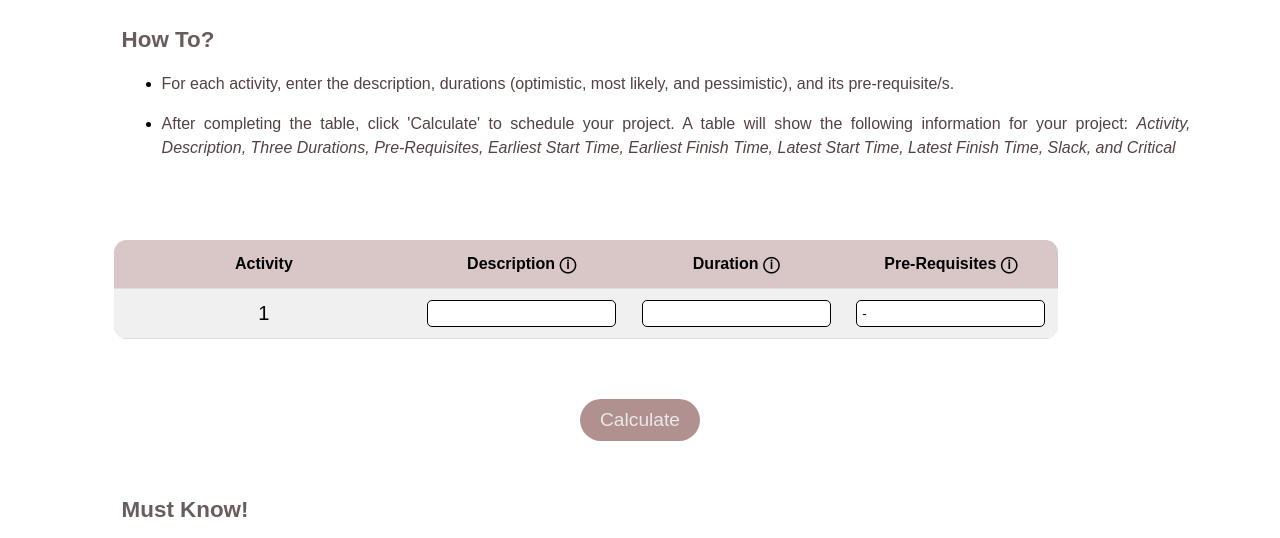
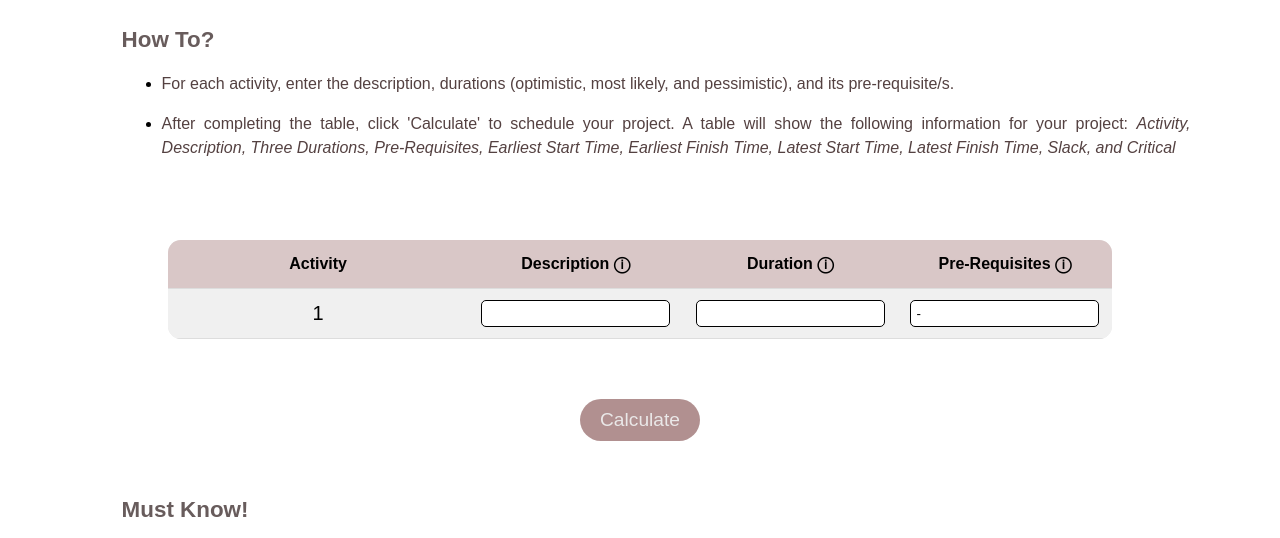
Before and after one commit to kaid0011/BSCS4AB_PERT-CPM, a CodeIgniter app: page /BSCS4AB_PERT-CPM/cpm/projectdetails in a window 1280 px wide. Shown: the part 230-768 px from the top of the page. Run offline with CodeIgniter, Linux system fonts and the light colour scheme; the visitor is signed in with stand-in values (Sample User, id 1).

Commit message:
fixed cpm input table

```diff
--- a/application/views/cpm/cpm_input.php
+++ b/application/views/cpm/cpm_input.php
@@ -26,8 +26,9 @@
                 </div>
             </div>
         </div>
+        <div class="grid-container">
             <div class="tablecontainer" style="overflow-x:auto;">
-            <table class="table">
+                <table class="results">
                     <thead>
                         <tr>
                             <th>Activity</th>
@@ -62,6 +63,7 @@
                             ?>
                     </tbody>
                 </table>
+            </div>
         </div>
         <br>
         <div class="calculate">
--- a/assets/css/templates.css
+++ b/assets/css/templates.css
@@ -962,6 +962,8 @@ div.outputpg table.gantt-chart {
   border-style: none;
   table-layout: fixed;
   background-color: #f0f0f0;
+  margin-left: auto;
+  margin-right: auto;
 }
 
 div.gantt tr.gantt-act th.first{
```
Lines whose indentation alone changed are shown as unchanged.
